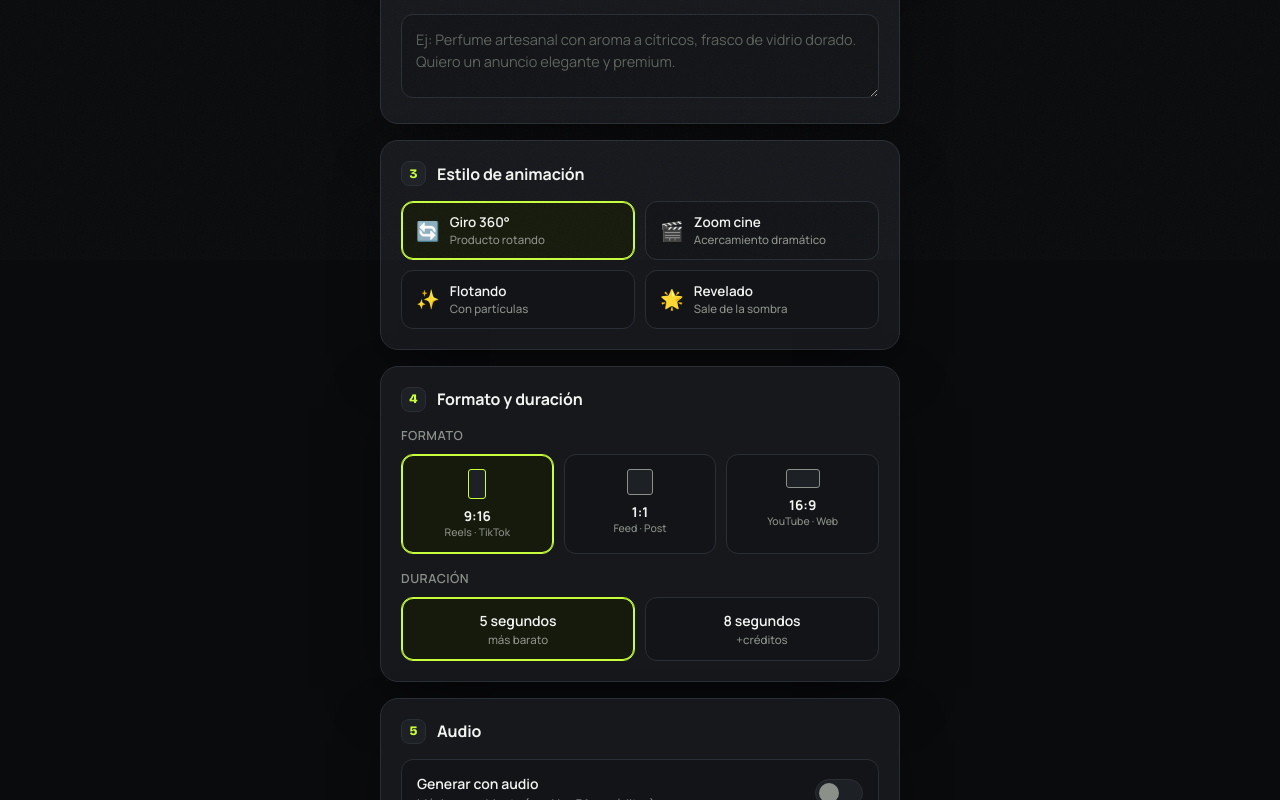
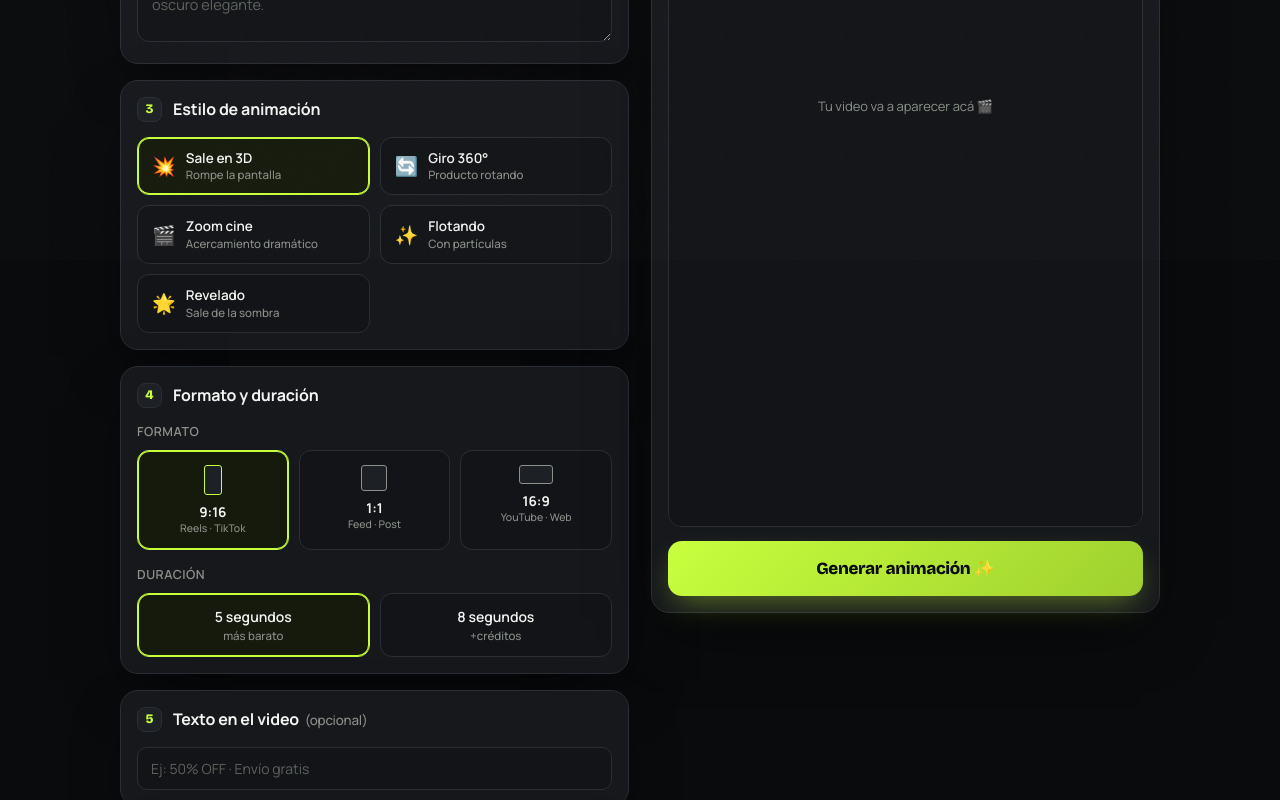
Before and after one commit to leosclaudia/moveo, a Next.js app in the folder moveo/: page / in a window 1280 px wide. Shown: the part 540-1340 px from the top of the page. Built offline with nearby package versions, Linux system fonts and the light colour scheme; what @fal-ai/client would draw is missing.

Commit message:
Add files via upload

```diff
--- a/moveo/app/api/fal/proxy/route.js
+++ b/moveo/app/api/fal/proxy/route.js
@@ -5,6 +5,7 @@ import { createRouteHandler } from "@fal-ai/server-proxy/nextjs";
 // allowedEndpoints limita qué modelos se pueden llamar desde Moveo.
 export const { GET, POST, PUT } = createRouteHandler({
   allowedEndpoints: [
+    "fal-ai/kling-video/**",
     "fal-ai/ltx-video/**",
     "fal-ai/veo3/**",
     "fal-ai/veo2/**",
--- a/moveo/app/globals.css
+++ b/moveo/app/globals.css
@@ -98,3 +98,39 @@ textarea::placeholder{color:#5d635c}
 .result-info .meta b{color:var(--txt);font-weight:600}
 .dl{background:var(--panel-2);border:1px solid var(--line);color:var(--txt);font-size:13px;font-weight:600;padding:9px 15px;border-radius:10px;cursor:pointer;text-decoration:none}
 .err{margin-top:14px;font-size:13px;color:#ff8a8a;background:rgba(255,80,80,.08);border:1px solid rgba(255,80,80,.25);border-radius:12px;padding:13px 15px;line-height:1.5}
+
+/* ===== Layout en dos columnas + texto sobre el video (v2) ===== */
+.wrap{max-width:1080px}
+.hero{margin-bottom:22px}
+.hero h1{font-size:30px}
+.layout{display:grid;grid-template-columns:1fr 1fr;gap:22px;align-items:start}
+.controls{min-width:0}
+.preview-col{position:sticky;top:20px}
+.controls .step{padding:16px}
+.controls .step:last-child{margin-bottom:0}
+@media (max-width:820px){
+  .layout{grid-template-columns:1fr}
+  .preview-col{position:static;order:-1}
+}
+/* preview siempre visible */
+.preview-card{background:var(--panel);border:1px solid var(--line);border-radius:var(--radius);padding:16px;box-shadow:var(--shadow)}
+.stage-wrap{border-radius:14px;overflow:hidden;border:1px solid var(--line);position:relative;background:var(--bg-2)}
+.stage{aspect-ratio:9/16}
+.stage .empty{position:absolute;inset:0;display:grid;place-items:center;color:var(--muted);font-size:13px;text-align:center;padding:20px}
+/* texto arrastrable sobre el video */
+.vtext{position:absolute;left:50%;top:80%;transform:translate(-50%,-50%);cursor:grab;user-select:none;touch-action:none;z-index:5;
+  font-family:'Bricolage Grotesque';font-weight:800;text-align:center;line-height:1.05;padding:4px 8px;max-width:90%;
+  text-shadow:0 2px 12px rgba(0,0,0,.7);white-space:pre-wrap}
+.vtext.dragging{cursor:grabbing}
+.vtext.t-s{font-size:18px}
+.vtext.t-m{font-size:26px}
+.vtext.t-l{font-size:38px}
+.gen{margin-top:14px}
+.opt-row{display:flex;gap:8px;margin-top:10px}
+.opt-row .mini{flex:1;background:var(--bg-2);border:1px solid var(--line);border-radius:10px;padding:9px;font-size:12.5px;font-weight:600;color:var(--txt);cursor:pointer;text-align:center;transition:.15s}
+.opt-row .mini.sel{border-color:var(--accent);background:#161a0c;color:var(--accent)}
+.swatch{width:28px;height:28px;border-radius:8px;border:2px solid var(--line);cursor:pointer;flex:none}
+.swatch.sel{border-color:var(--accent)}
+input.txt{width:100%;background:var(--bg-2);border:1px solid var(--line);border-radius:10px;color:var(--txt);font-family:'Manrope';font-size:14px;padding:11px 13px}
+input.txt:focus{outline:none;border-color:var(--accent-dim)}
+input.txt::placeholder{color:#5d635c}
--- a/moveo/app/page.js
+++ b/moveo/app/page.js
@@ -1,6 +1,6 @@
 "use client";
 
-import { useState } from "react";
+import { useState, useRef } from "react";
 import { fal } from "@fal-ai/client";
 
 // Todas las llamadas a fal pasan por nuestro proxy seguro (/api/fal/proxy),
@@ -8,17 +8,23 @@ import { fal } from "@fal-ai/client";
 fal.config({ proxyUrl: "/api/fal/proxy" });
 
 const STYLES = [
-  { emo: "🔄", title: "Giro 360°", sub: "Producto rotando", prompt: "Giro 360° lento del producto, cámara fija, iluminación de estudio" },
-  { emo: "🎬", title: "Zoom cine", sub: "Acercamiento dramático", prompt: "Zoom cinemático lento acercándose al producto, profundidad de campo" },
-  { emo: "✨", title: "Flotando", sub: "Con partículas", prompt: "Producto flotando suavemente con partículas brillantes alrededor" },
-  { emo: "🌟", title: "Revelado", sub: "Sale de la sombra", prompt: "Revelado dramático del producto desde la oscuridad con luz que entra" },
+  { emo: "💥", title: "Sale en 3D", sub: "Rompe la pantalla", prompt: "The product dramatically breaks out of its frame and pushes forward toward the viewer in a striking 3D out-of-bounds effect, parts of the product extend beyond the rectangular frame edges, strong sense of depth and perspective, the product itself stays perfectly sharp and undistorted, cinematic advertising shot" },
+  { emo: "🔄", title: "Giro 360°", sub: "Producto rotando", prompt: "Slow smooth 360 degree turntable rotation of the product, fixed camera, clean studio lighting, the product stays perfectly sharp and undistorted, cinematic advertising shot" },
+  { emo: "🎬", title: "Zoom cine", sub: "Acercamiento dramático", prompt: "Slow cinematic dolly push-in toward the product, shallow depth of field, elegant premium lighting, the product stays perfectly sharp and undistorted" },
+  { emo: "✨", title: "Flotando", sub: "Con partículas", prompt: "The product floats and rotates very gently in the air, soft glowing particles drifting slowly around it, premium dreamy look, the product stays perfectly sharp and undistorted" },
+  { emo: "🌟", title: "Revelado", sub: "Sale de la sombra", prompt: "Dramatic product reveal, warm light gradually illuminates the product emerging from darkness, slow elegant camera motion, the product stays perfectly sharp and undistorted" },
 ];
+
+const PROMPT_SUFFIX = "Subtle realistic motion, smooth and slow, high quality commercial product video.";
+const NEGATIVE_PROMPT = "text, letters, words, captions, watermark, logo overlay, distortion, warping, melting, deformed product, blurry, low quality, glitch, extra objects";
 
 const FORMATS = [
   { ratio: "9:16", box: "r916", label: "Reels · TikTok" },
   { ratio: "1:1", box: "r11", label: "Feed · Post" },
   { ratio: "16:9", box: "r169", label: "YouTube · Web" },
 ];
+
+const TEXT_COLORS = ["#ffffff", "#0a0b0d", "#c8ff3d", "#ff5d73"];
 
 export default function Home() {
   const [file, setFile] = useState(null);
@@ -30,15 +36,44 @@ export default function Home() {
   const [audioOn, setAudioOn] = useState(false);
   const [status, setStatus] = useState("idle"); // idle | loading | done | error
   const [videoUrl, setVideoUrl] = useState(null);
-  const [logLine, setLogLine] = useState("Esto tarda ~30-60 segundos");
+  const [logLine, setLogLine] = useState("Esto tarda ~1-2 minutos");
   const [errMsg, setErrMsg] = useState("");
   const [credits, setCredits] = useState(3);
+
+  // Texto sobre el video
+  const [overlayText, setOverlayText] = useState("");
+  const [textPos, setTextPos] = useState({ x: 50, y: 80 }); // en %
+  const [textSize, setTextSize] = useState("m"); // s | m | l
+  const [textColor, setTextColor] = useState("#ffffff");
+
+  const stageRef = useRef(null);
+  const dragging = useRef(false);
 
   function onFile(e) {
     const f = e.target.files?.[0];
     if (!f) return;
     setFile(f);
     setPreview(URL.createObjectURL(f));
+  }
+
+  // ---- arrastrar el texto dentro del preview ----
+  function startDrag(e) {
+    dragging.current = true;
+    e.currentTarget.classList.add("dragging");
+  }
+  function onMove(e) {
+    if (!dragging.current || !stageRef.current) return;
+    const rect = stageRef.current.getBoundingClientRect();
+    const point = e.touches ? e.touches[0] : e;
+    let x = ((point.clientX - rect.left) / rect.width) * 100;
+    let y = ((point.clientY - rect.top) / rect.height) * 100;
+    x = Math.max(5, Math.min(95, x));
+    y = Math.max(5, Math.min(95, y));
+    setTextPos({ x, y });
+  }
+  function endDrag() {
+    dragging.current = false;
+    document.querySelectorAll(".vtext").forEach((el) => el.classList.remove("dragging"));
   }
 
   async function generate() {
@@ -52,26 +87,30 @@ export default function Home() {
     setLogLine("Subiendo tu imagen...");
 
     try {
-      // 1) Subimos la imagen a fal storage para obtener una URL
       const imageUrl = await fal.storage.upload(file);
+      const basePrompt = [desc.trim(), STYLES[styleIdx].prompt, PROMPT_SUFFIX].filter(Boolean).join(". ");
+      const useAudio = audioOn;
 
-      // 2) Armamos el prompt y elegimos modelo según el toggle de audio
-      const prompt = [desc.trim(), STYLES[styleIdx].prompt].filter(Boolean).join(". ");
-      const useAudio = audioOn;
-      const model = useAudio ? "fal-ai/veo3/image-to-video" : "fal-ai/ltx-video/image-to-video";
-
-      // Input base que aceptan ambos modelos
-      const input = { image_url: imageUrl, prompt };
-
-      // Veo soporta formato y duración; LTX genera clips cortos sin estos params
+      let model, input;
       if (useAudio) {
-        input.aspect_ratio = ratio === "1:1" ? "auto" : ratio; // veo: 16:9 | 9:16 | auto
-        input.duration = String(dur) + "s";
+        model = "fal-ai/veo3/image-to-video";
+        input = {
+          image_url: imageUrl,
+          prompt: basePrompt,
+          aspect_ratio: ratio === "1:1" ? "auto" : ratio,
+          duration: String(dur) + "s",
+        };
+      } else {
+        model = "fal-ai/kling-video/v2.1/standard/image-to-video";
+        input = {
+          image_url: imageUrl,
+          prompt: basePrompt,
+          negative_prompt: NEGATIVE_PROMPT,
+          duration: dur >= 8 ? "10" : "5",
+        };
       }
 
       setLogLine("Animando tu producto...");
-
-      // 3) Generamos (fal maneja la cola y el polling automáticamente)
       const result = await fal.subscribe(model, {
         input,
         logs: true,
@@ -84,10 +123,8 @@ export default function Home() {
         },
       });
 
-      // 4) Sacamos la URL del video del resultado
       const url = result?.data?.video?.url || result?.data?.video_url;
       if (!url) throw new Error("La respuesta no trajo un video. Revisá el modelo o el formato.");
-
       setVideoUrl(url);
       setStatus("done");
       setCredits((c) => Math.max(0, c - 1));
@@ -98,7 +135,7 @@ export default function Home() {
     }
   }
 
-  const model = audioOn ? "Veo 3.1" : "LTX Video";
+  const modelLabel = audioOn ? "Veo 3.1" : "Kling 2.1";
 
   return (
     <div className="wrap">
@@ -116,10 +153,13 @@ export default function Home() {
       </header>
 
       <div className="hero">
-        <h1>Tu producto,<br /><em>en movimiento.</em></h1>
-        <p>Subí una foto, contanos de qué se trata, y la IA genera un video publicitario listo para tus redes.</p>
+        <h1>Tu producto, <em>en movimiento.</em></h1>
+        <p>Subí una foto, elegí el estilo y generá un video publicitario con IA.</p>
       </div>
 
+      <div className="layout">
+        {/* ====== COLUMNA IZQUIERDA: controles ====== */}
+        <div className="controls">
           {/* STEP 1 */}
           <div className="step">
             <div className="step-head"><div className="num">1</div><h2>Subí tu producto</h2></div>
@@ -150,7 +190,7 @@ export default function Home() {
             <textarea
               value={desc}
               onChange={(e) => setDesc(e.target.value)}
-          placeholder="Ej: Perfume artesanal con aroma a cítricos, frasco de vidrio dorado. Quiero un anuncio elegante y premium."
+              placeholder="Ej: Bombones artesanales rellenos de frambuesa, sobre fondo oscuro elegante."
             />
           </div>
 
@@ -186,23 +226,64 @@ export default function Home() {
             </div>
           </div>
 
-      {/* STEP 5 */}
+          {/* STEP 5: TEXTO SOBRE EL VIDEO */}
           <div className="step">
-        <div className="step-head"><div className="num">5</div><h2>Audio</h2></div>
+            <div className="step-head"><div className="num">5</div><h2>Texto en el video <small>&nbsp;(opcional)</small></h2></div>
+            <input
+              className="txt"
+              value={overlayText}
+              onChange={(e) => setOverlayText(e.target.value)}
+              placeholder="Ej: 50% OFF · Envío gratis"
+            />
+            {overlayText && (
+              <>
+                <div className="opt-row">
+                  <div className={"mini" + (textSize === "s" ? " sel" : "")} onClick={() => setTextSize("s")}>Chico</div>
+                  <div className={"mini" + (textSize === "m" ? " sel" : "")} onClick={() => setTextSize("m")}>Mediano</div>
+                  <div className={"mini" + (textSize === "l" ? " sel" : "")} onClick={() => setTextSize("l")}>Grande</div>
+                </div>
+                <div className="opt-row" style={{ alignItems: "center" }}>
+                  <span style={{ fontSize: 12.5, color: "var(--muted)", fontWeight: 600 }}>Color:</span>
+                  {TEXT_COLORS.map((c) => (
+                    <div key={c} className={"swatch" + (textColor === c ? " sel" : "")} style={{ background: c }} onClick={() => setTextColor(c)} />
+                  ))}
+                </div>
+                <p style={{ fontSize: 12, color: "var(--muted)", marginTop: 10 }}>👉 Arrastrá el texto sobre el video para ubicarlo donde quieras.</p>
+              </>
+            )}
+          </div>
+
+          {/* STEP 6: AUDIO */}
+          <div className="step">
+            <div className="step-head"><div className="num">6</div><h2>Audio</h2></div>
             <div className="audio-row">
               <div className="lbl">Generar con audio<small>Música y ambiente (usa Veo 3.1 · +créditos)</small></div>
               <div className={"toggle" + (audioOn ? " on" : "")} onClick={() => setAudioOn((v) => !v)} />
             </div>
           </div>
+        </div>
 
-      <button className="gen" onClick={generate} disabled={status === "loading"}>
-        {status === "loading" ? "Generando..." : "Generar animación ✨"}
-      </button>
+        {/* ====== COLUMNA DERECHA: preview siempre visible ====== */}
+        <div className="preview-col">
+          <div className="preview-card">
+            <div
+              className="stage-wrap"
+              ref={stageRef}
+              onMouseMove={onMove}
+              onMouseUp={endDrag}
+              onMouseLeave={endDrag}
+              onTouchMove={onMove}
+              onTouchEnd={endDrag}
+            >
+              <div className="stage" style={{ aspectRatio: ratio.replace(":", "/") }}>
+                {status === "done" && videoUrl ? (
+                  <video src={videoUrl} controls autoPlay loop muted={!audioOn} playsInline />
+                ) : preview ? (
+                  <img src={preview} alt="preview" />
+                ) : (
+                  <div className="empty">Tu video va a aparecer acá 🎬</div>
+                )}
 
-      {/* RESULT */}
-      {status !== "idle" && status !== "error" && (
-        <div className="result">
-          <div className="stage" style={{ aspectRatio: ratio.replace(":", "/") }}>
                 {status === "loading" && (
                   <>
                     <div className="scanner" />
@@ -213,24 +294,37 @@ export default function Home() {
                     </div>
                   </>
                 )}
-            {status === "done" && videoUrl && (
-              <video src={videoUrl} controls autoPlay loop muted={!audioOn} playsInline />
+
+                {/* texto arrastrable */}
+                {overlayText && (
+                  <div
+                    className={"vtext t-" + textSize}
+                    style={{ left: textPos.x + "%", top: textPos.y + "%", color: textColor }}
+                    onMouseDown={startDrag}
+                    onTouchStart={startDrag}
+                  >
+                    {overlayText}
+                  </div>
                 )}
               </div>
+            </div>
+
+            <button className="gen" onClick={generate} disabled={status === "loading"}>
+              {status === "loading" ? "Generando..." : "Generar animación ✨"}
+            </button>
+
             {status === "done" && (
-            <div className="result-info">
-              <div className="meta">
-                Modelo: <b>{model}</b> · <b>{audioOn ? "con audio" : "sin audio"} · {ratio} · {dur}s</b>
-              </div>
+              <div className="result-info" style={{ marginTop: 12, borderRadius: 12 }}>
+                <div className="meta">Modelo: <b>{modelLabel}</b> · <b>{ratio} · {dur}s</b></div>
                 <a className="dl" href={videoUrl} target="_blank" rel="noreferrer" download>Descargar</a>
               </div>
             )}
-        </div>
-      )}
-
             {status === "error" && (
               <div className="err"><b>Ups.</b> {errMsg}</div>
             )}
           </div>
+        </div>
+      </div>
+    </div>
   );
 }
```
Lines whose indentation alone changed are shown as unchanged.
